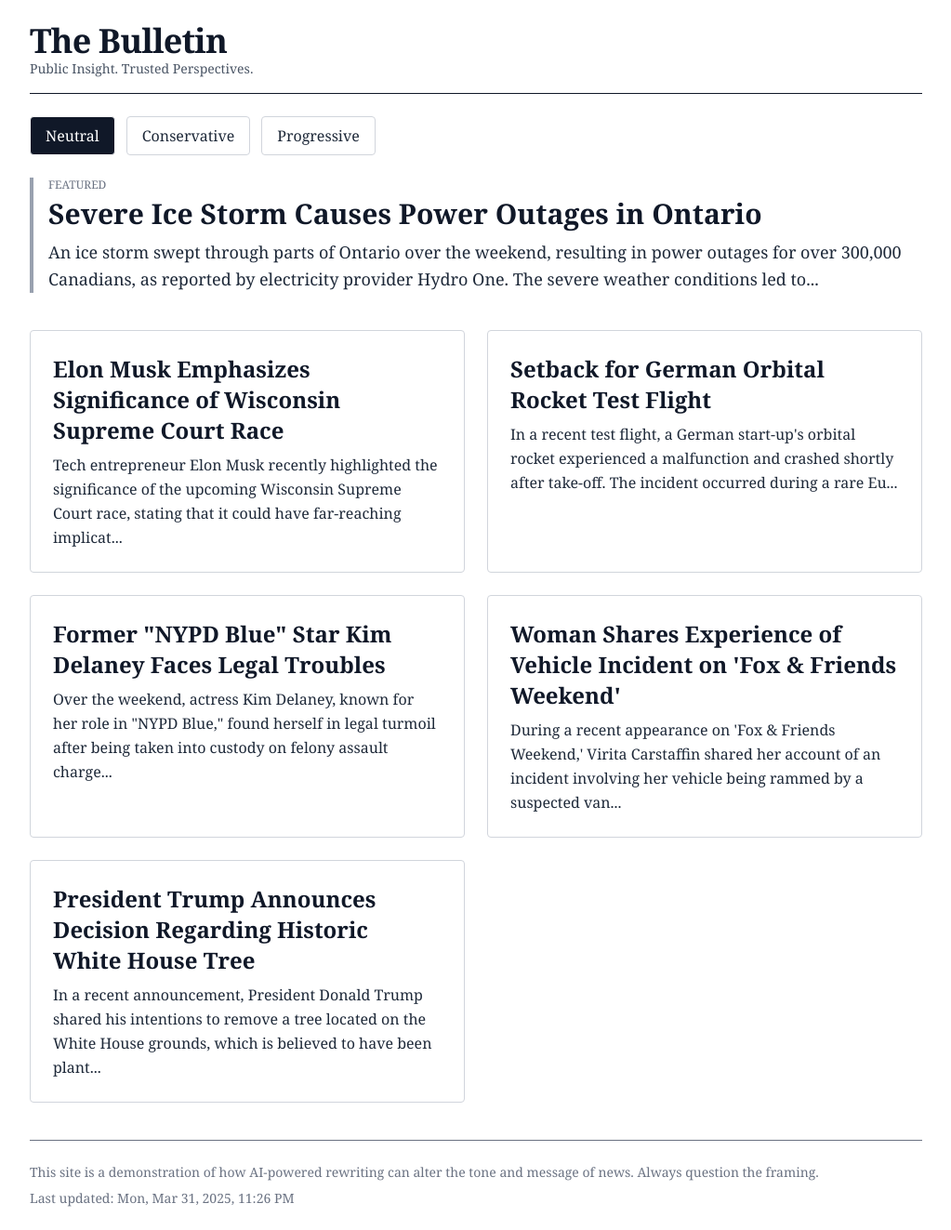
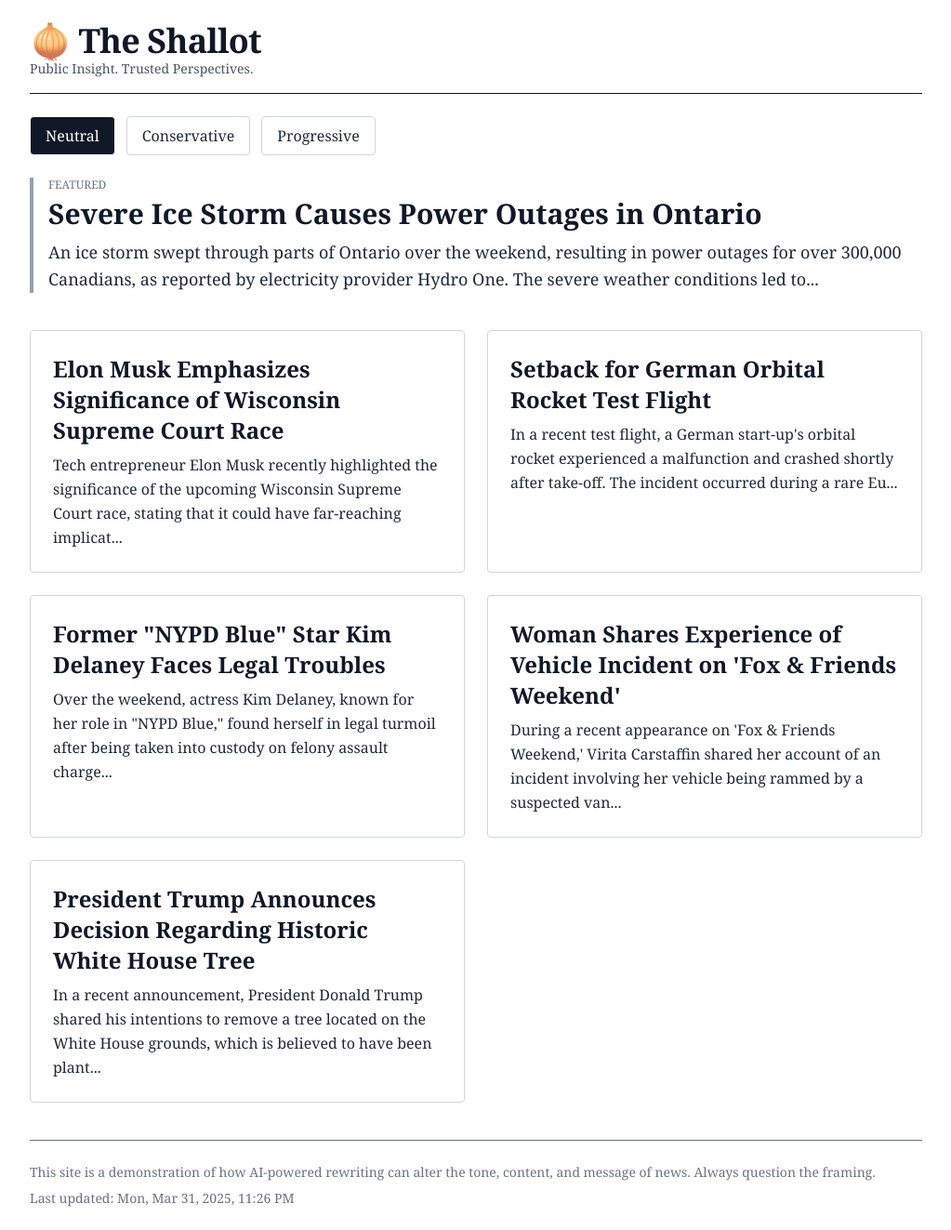
Before and after one commit to arnav-aggarwal/the-shallot, a React (Vite) app: page / in a window 1280 px wide. Shown: the whole page at 93% size, without its empty margins (128-1151 px from the left). Built offline with nearby package versions, Linux system fonts and the light colour scheme.

Commit message:
Updated some text

```diff
--- a/src/pages/HomePage.jsx
+++ b/src/pages/HomePage.jsx
@@ -41,7 +41,7 @@ export default function HomePage() {
   return (
     <div className="max-w-5xl mx-auto px-4 sm:px-6 lg:px-8 py-6 font-serif text-gray-900">
       <header className="border-b pb-4 mb-6">
-        <h1 className="text-3xl sm:text-4xl font-bold tracking-tight">The Bulletin</h1>
+        <h1 className="text-3xl sm:text-4xl font-bold tracking-tight">🧅 The Shallot</h1>
         <p className="text-sm text-gray-600">Public Insight. Trusted Perspectives.</p>
       </header>
 
@@ -100,8 +100,7 @@ export default function HomePage() {
 
       <footer className="mt-10 pt-6 border-t text-xs sm:text-sm text-gray-500">
         <p>
-          This site is a demonstration of how AI-powered rewriting can alter the tone and message of
-          news. Always question the framing.
+          This site is a demonstration of how AI-powered rewriting can alter the tone, content, and message of news. Always question the framing.
         </p>
         {updatedAt && <p className="mt-2">Last updated: {formatTime(updatedAt)}</p>}
       </footer>
```
